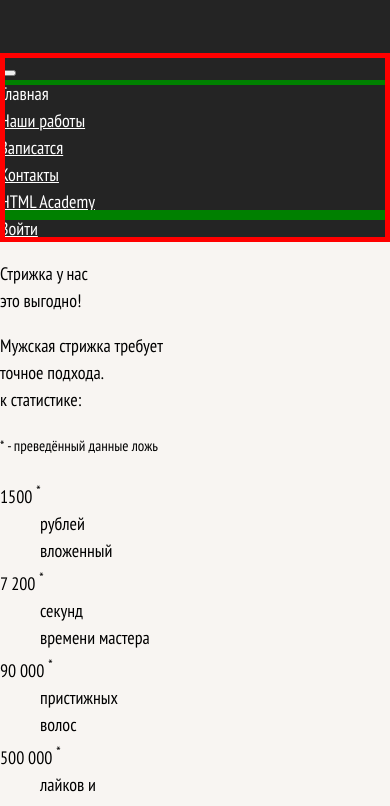
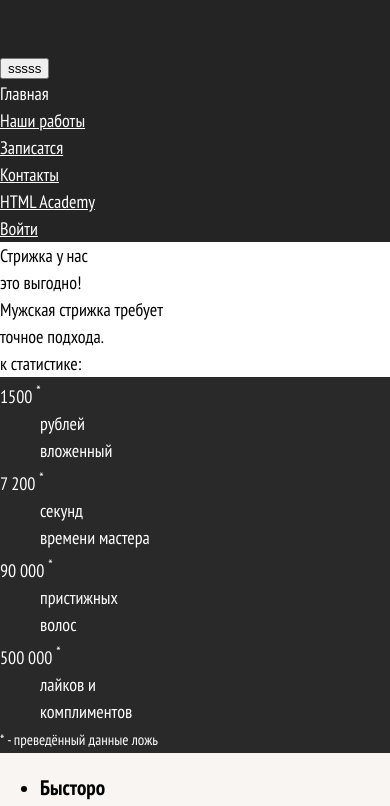
Before and after one commit to Maxmud1988/barbershop, a website: page src/index.html in a window 390 px wide. Shown: the part 32-838 px from the top of the page. Drawn offline with nearby package versions, Linux system fonts and the light colour scheme; files that its build step writes are made by us from their sources.

Commit message:
created a responsive grid for the stats block

```diff
--- a/src/assets/scss/bloks/nav.scss
+++ b/src/assets/scss/bloks/nav.scss
@@ -1,6 +1,4 @@
 .nav {
-  outline: 5px solid red;
-  outline-offset: -5px;
 }
 .nav__toggle {
   @media (min-width: $tablet-width) {
@@ -11,7 +9,7 @@
   @media (min-width: $tablet-width) {
     display: flex;
     justify-content: space-between;
-    width: 640px;
+    width: 641px;
     margin: 0 auto;
   }
   @media (min-width: $desktop-width) {
@@ -27,9 +25,6 @@
   }
 }
 .site-list {
-  outline: 5px solid green;
-  outline-offset: -5px;
-
   @media (min-width: $tablet-width) {
     width: 570px;
   }
@@ -38,9 +33,6 @@
   }
 }
 .user-list {
-  outline: 5px solid green;
-  outline-offset: -5px;
-
   @media (min-width: $tablet-width) {
     width: 60px;
   }
--- /dev/null
+++ b/src/assets/scss/bloks/stats.scss
@@ -0,0 +1,44 @@
+.stats {
+  background-color: $darkgrey;
+  color: $white;
+}
+.stats__wrapper {
+  @media (min-width: $tablet-width) {
+    padding: 0px 64px;
+  }
+  @media (min-width: $desktop-width) {
+    margin: auto;
+    width: 960px;
+
+    display: grid;
+    grid-template-columns: 1fr 2fr;
+  }
+}
+
+.stats__header {
+  background-color: $white;
+  color: $black;
+}
+
+.stats__slogan {
+  margin: 0;
+}
+.stats__intro {
+  margin: 0;
+}
+.stats__legend {
+  margin: 0;
+}
+.stats__legend--top {
+  @media (max-width: $mobile-width-only) {
+    display: none;
+  }
+}
+.stats__legend--bottom {
+  @media (min-width: $tablet-width) {
+    display: none;
+  }
+}
+.stats__list {
+  margin: 0;
+}
--- a/src/assets/scss/style.scss
+++ b/src/assets/scss/style.scss
@@ -34,3 +34,4 @@ img {
 
 @import "bloks/header.scss";
 @import "bloks/nav.scss";
+@import "bloks/stats.scss";
--- a/src/index.html
+++ b/src/index.html
@@ -6,6 +6,7 @@ title: Barbershp
 <main class="main">
   <h1 class="visually-hidden">Сайт Барбершоп</h1>
   <section class="stats">
+    <div class="stats__wrapper">
       <header class="stats__header">
         <h2 class="visually-hidden">Статистика Барбершопа</h2>
         <p class="stats__slogan">
@@ -66,6 +67,7 @@ title: Barbershp
           *&nbsp;- преведённый данные ложь
         </small>
       </p>
+    </div>
 
   </section>
   <section class="advantages">
--- a/src/partials/header.html
+++ b/src/partials/header.html
@@ -3,7 +3,7 @@
     <img src="assets\images\logo-mobile.svg" width="220" height="30" alt="Логотип сайта">
   </a>
   <nav class="nav">
-    <button class="nav__toggle" type="button">
+    <button class="nav__toggle" type="button">sssss
       <span class="visually-hidden">Открыт меню</span>
     </button>
     <div class="nav__wrapper">
```
Also changed, not shown: dist/assets/css/style.css, dist/assets/css/style.min.css, dist/index.html. Lines whose indentation alone changed are shown as unchanged.
